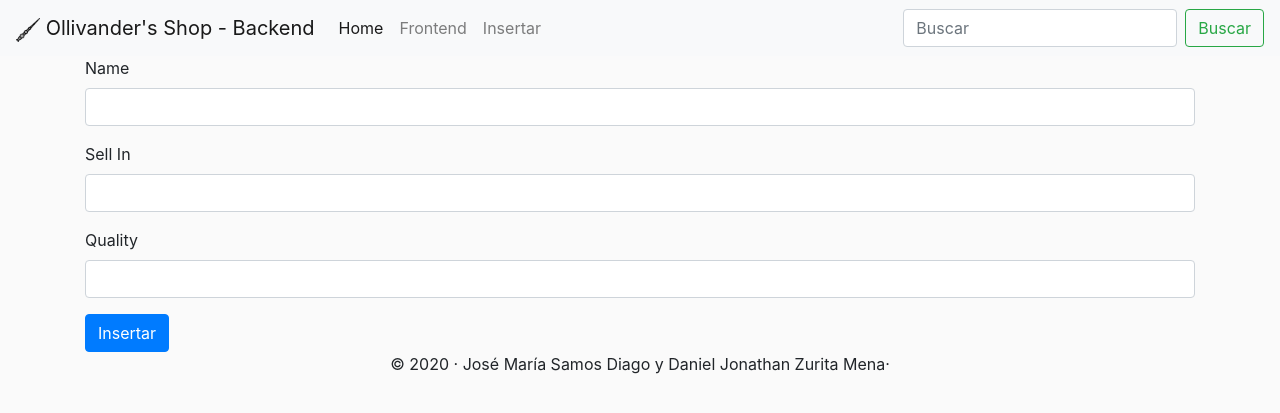
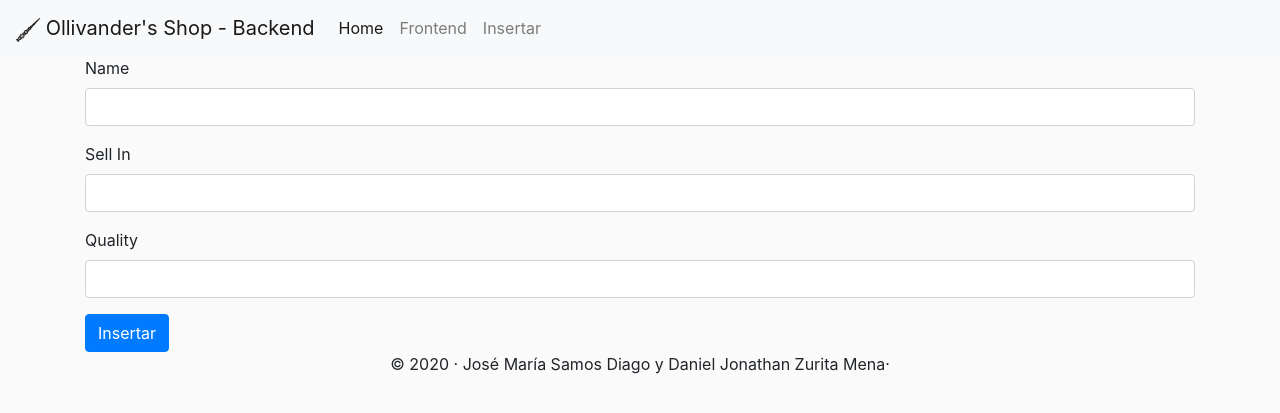
Before and after one commit to DanyZurita/API_REST_GildedRose, a Flask app: page /insertar in a window 1280 px wide. Shown: the top 413 px of the page. Run offline with Flask 2, Linux system fonts and the light colour scheme; parts of the project's set-up code (start-up, migrations or seed data) failed here and were passed over; some libraries are stand-ins or nearby versions.

Commit message:
refactor(insertar): Cambiar el html para que las nuevas referencias

```diff
--- a/templates/Backend/insertar.html
+++ b/templates/Backend/insertar.html
@@ -11,7 +11,7 @@ Tasca 5.2 - Web Ollivander's wands shop -->
     <!-- Required meta tags -->
     <meta charset="utf-8">
     <meta name="viewport" content="width=device-width, initial-scale=1, shrink-to-fit=no">
-    <link rel="icon" type="image" href="../img/favicon.ico">
+    <link rel="icon" type="image" href="{{ url_for('static', filename='../img/favicon.ico') }}">
 
     <!-- Bootstrap CSS -->
     <link rel="stylesheet" href="https://stackpath.bootstrapcdn.com/bootstrap/4.3.1/css/bootstrap.min.css" integrity="sha384-ggOyR0iXCbMQv3Xipma34MD+dH/1fQ784/j6cY/iJTQUOhcWr7x9JvoRxT2MZw1T" crossorigin="anonymous">
@@ -42,11 +42,6 @@ Tasca 5.2 - Web Ollivander's wands shop -->
                     <a class="nav-link" href="/insertar">Insertar</a>
                 </li>
             </ul>
-
-            <form class="form-inline my-2 my-lg-0">
-                <input class="form-control mr-sm-2" type="search" placeholder="Buscar" aria-label="Search">
-                <button class="btn btn-outline-success my-2 my-sm-0" type="submit">Buscar</button>
-            </form>
         </div>
     </nav>
     <!-- END NAVBAR -->
```
